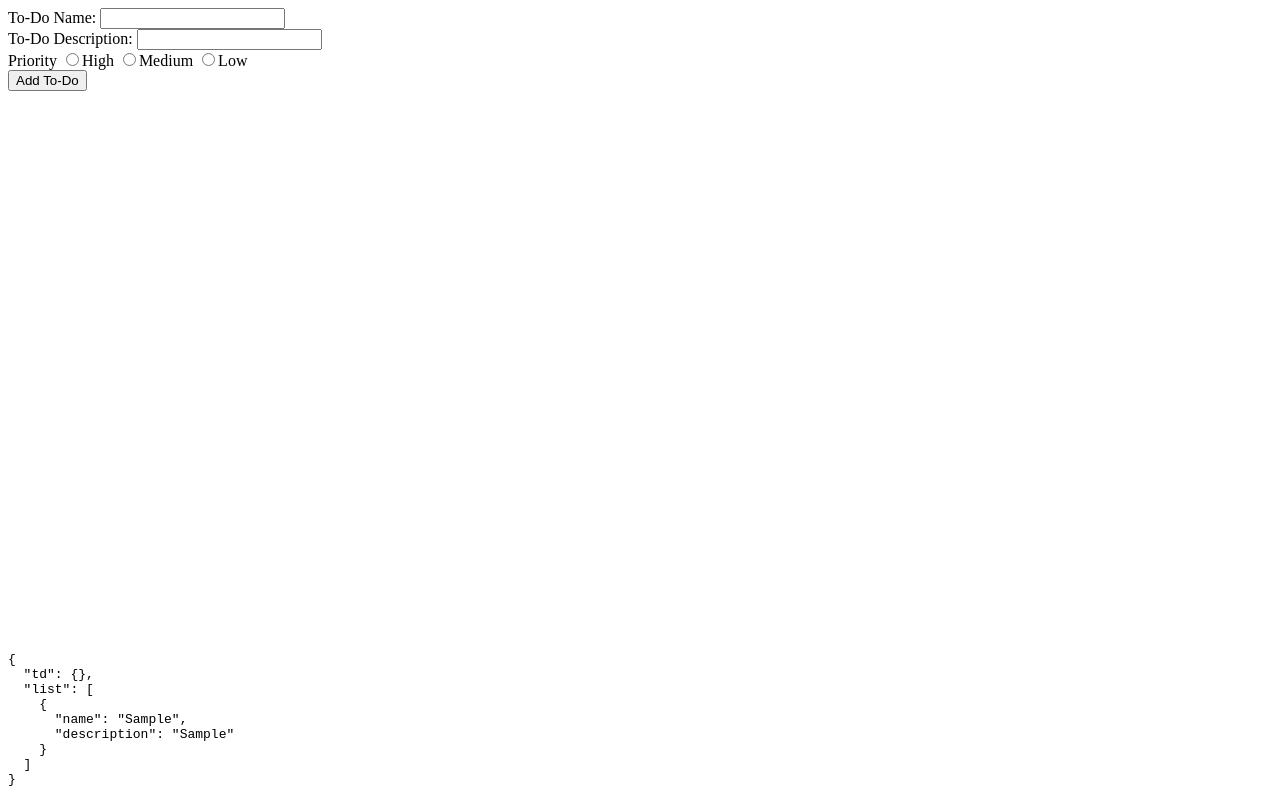
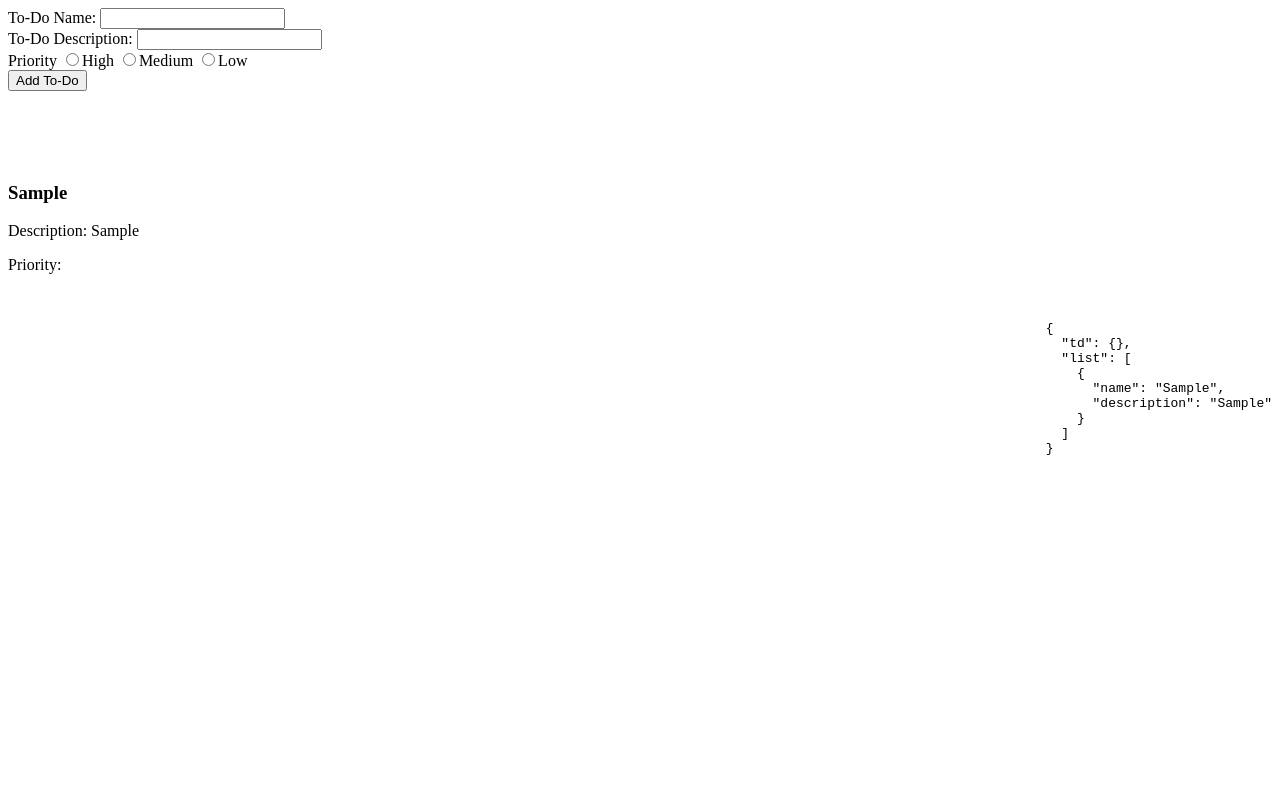
Before and after one commit to coreyjbrown/AngularJS-Feb_2016, a plain HTML site: page Assignment 2/index.html in a window 1280 px wide. Both pictures are taken after typing "Sample", "Sample" into the empty fields and a click on the button "Add To-Do". Drawn offline with nearby package versions, Linux system fonts and the light colour scheme.

Commit message:
Display to-do list

```diff
--- a/Assignment 2/index.html
+++ b/Assignment 2/index.html
@@ -26,7 +26,14 @@
 		<div>
 			<button ng-click="ctrl.addToDo()">Add To-Do</button>
 		</div>
-		<pre class="btm">{{ctrl | json}}</pre>
+		<br><br><br><br>
+		<div ng-repeat="item in ctrl.list">
+			<h3 ng-bind="item.name"></h3>
+			<p>Description: <span ng-bind="item.description"></span></p>
+			<p>Priority: <span ng-bind="item.priority"></span></p>
+			<br>
+		</div>
+		<pre class="rt">{{ctrl | json}}</pre>
 	</div>
 </body>
 </html>
--- a/Assignment 2/style.css
+++ b/Assignment 2/style.css
@@ -2,3 +2,8 @@
 	position: absolute;
 	bottom: 0;
 }
+
+.rt{
+	float: right;
+	bottom: 0;
+}
```
